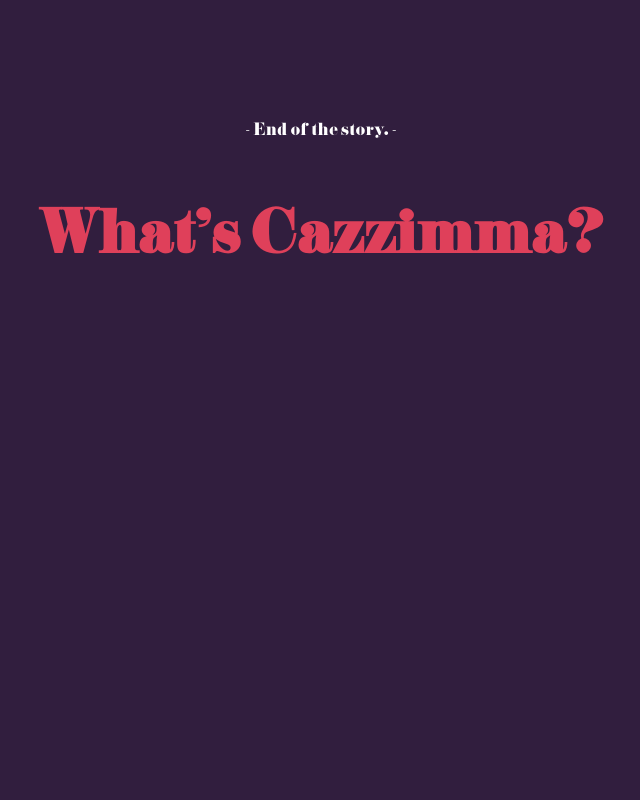
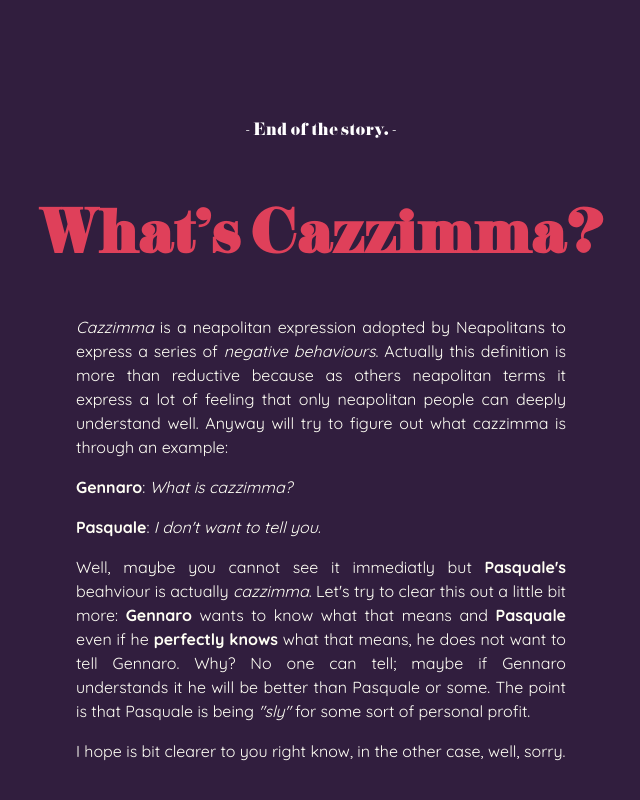
Before and after one commit to steoo/Sir-Stefano-Imparato, a website: page index.html in a window 1280 px wide. Shown: the part 4122-4922 px from the top of the page, without its empty margins (319-959 px from the left). Drawn offline with nearby package versions, Linux system fonts and the light colour scheme; files that its build step writes are made by us from their sources.

Commit message:
final update

```diff
--- a/index.html
+++ b/index.html
@@ -179,7 +179,23 @@
         <div id="cazzimma" class="center pure-u-1-2">
             <h2>What's Cazzimma?</h2>
 
-            <div class="book-page"></div>
+            <div class="book-page">
+                <p><em>Cazzimma</em> is a neapolitan expression adopted by Neapolitans to express
+                a series of <em>negative behaviours</em>. Actually this definition is more than
+                reductive because as others neapolitan terms it express a lot of feeling that only
+                neapolitan people can deeply understand well.
+                Anyway will try to figure out what cazzimma is through an example: </p>
+                <p><strong>Gennaro</strong>:  <em>What is cazzimma?</em> </p>
+                <p><strong>Pasquale</strong>: <em>I don't want to tell you.</em></p>
+                <p>Well, maybe you cannot see it immediatly but <strong>Pasquale's</strong> beahviour is actually
+                    <em>cazzimma</em>. Let's try to clear this out a little bit more: <strong>Gennaro</strong> wants
+                to know what that means and <strong>Pasquale</strong> even if he <strong>perfectly knows</strong> what that
+                means, he does not want to tell Gennaro.
+                Why? No one can tell; maybe if Gennaro understands it he will be better than Pasquale or some.
+                The point is that Pasquale is being <em>"sly"</em> for some sort of personal profit. </p>
+                <p>I hope is bit clearer to you right know, in the other case, well,
+                sorry.</p>
+            </div>
         </div>
     </section>
 
```
